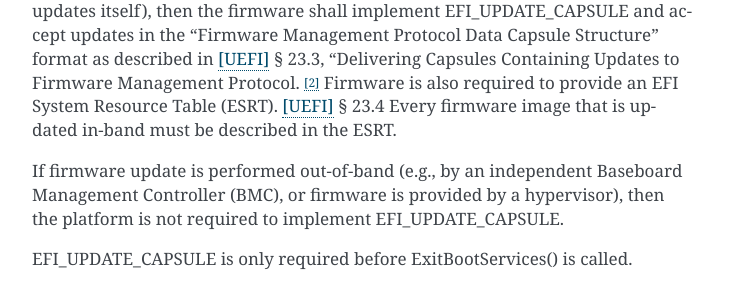
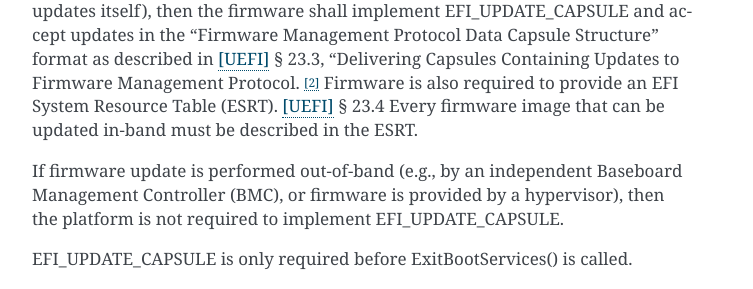
Before and after one commit to ARM-software/ebbr, a Sphinx documentation site: the page built from source/chapter2-uefi.rst, in a window 1280 px wide and 900 px high, scrolled down 9325 px. Shown: the part 182-471 px from the top of the window, without its empty margins (388-1141 px from the left). Built offline with Sphinx 7.4.7, drawn with Linux system fonts in a browser that asks for light colours.

Commit message:
trivial: fix grammer in ESRT description
Signed-off-by: Grant Likely <grant.likely@arm.com>

```diff
--- a/source/chapter2-uefi.rst
+++ b/source/chapter2-uefi.rst
@@ -458,7 +458,7 @@ then the firmware shall implement EFI_UPDATE_CAPSULE and accept updates in the
 "Firmware Management Protocol Data Capsule Structure" format as described in [UEFI]_ § 23.3,
 "Delivering Capsules Containing Updates to Firmware Management Protocol.  [#FMPNote]_
 Firmware is also required to provide an EFI System Resource Table (ESRT). [UEFI]_ § 23.4
-Every firmware image that is updated in-band must be described in the ESRT.
+Every firmware image that can be updated in-band must be described in the ESRT.
 
 If firmware update is performed out-of-band (e.g., by an independent Baseboard
 Management Controller (BMC), or firmware is provided by a hypervisor),
```
